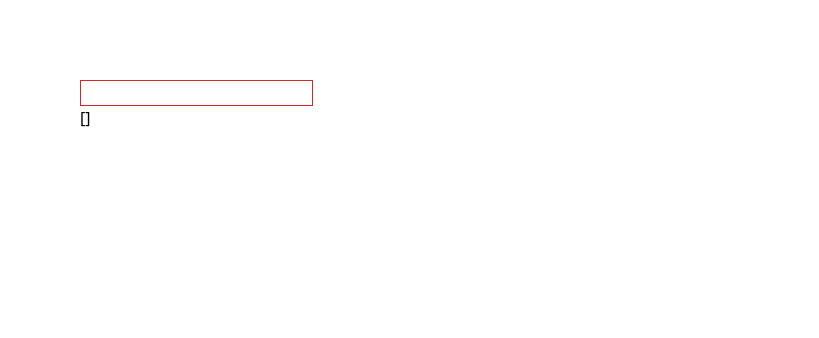
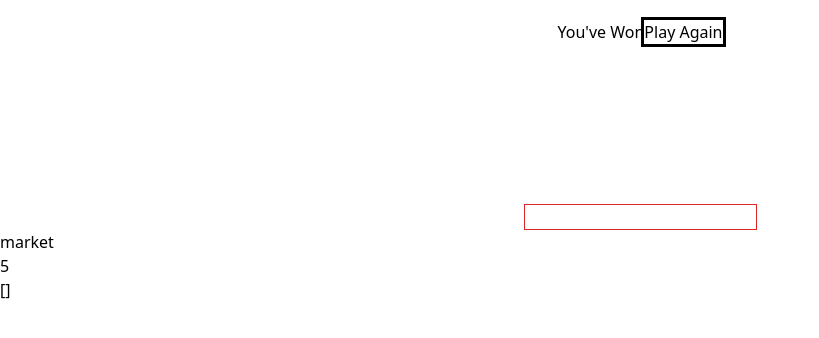
Before and after one commit to nakwei/handman-backend, a React (Vite) app in the folder test-vit/: page /hangman in a window 1280 px wide. Shown: the top 338 px of the page, without its empty margins (0-819 px from the left). Built offline with nearby package versions, Linux system fonts and the light colour scheme.

Commit message:
body and formatting

```diff
--- /dev/null
+++ b/test-vit/src/components/BodyArms.tsx
@@ -0,0 +1,13 @@
+export const BodyArms = () => {
+    return (
+        <div className="mt-9 flex flex-col justify-center items-center">
+          <div className="border h-[50px] w-[50px] border-black p-100 rounded-full"></div>
+          <div className="flex flex-row">
+          <div className="mt-8 rotate-45 border-t border-black w-[50px] h-[20px]"></div>
+          <div className="border-l border-black h-[100px]"></div>
+          <div className="mt-8 -rotate-45 border-t border-black w-[50px] h-[20px]"></div>
+          </div>
+          </div>
+    )
+
+}
--- /dev/null
+++ b/test-vit/src/components/BodyFull.tsx
@@ -0,0 +1,19 @@
+export const BodyFull = () => {
+    return (
+        <div className="mt-9 flex flex-col justify-center items-center">
+          <div className="border h-[50px] w-[50px] border-black p-100 rounded-full"></div>
+
+          <div className="flex flex-row">
+          <div className="mt-8 rotate-45 border-t border-black w-[50px] h-[20px]"></div>
+          <div className="border-l border-black h-[100px]"></div>
+          <div className="mt-8 -rotate-45 border-t border-black w-[50px] h-[20px]"></div>
+          </div>
+
+          <div className="flex flex-row h-6 justify-center items-center">
+          <div className="mt-2 ml-4 -rotate-45 border-t border-black w-[50px]"></div>
+          <div className="mt-2 -ml-4 mr-4 rotate-45 border-t border-black w-[50px]"></div>
+          </div>
+        </div>
+    )
+
+}
--- /dev/null
+++ b/test-vit/src/components/BodyHead.tsx
@@ -0,0 +1,8 @@
+export const BodyHead = () => {
+    return (
+        <div className="mt-9 flex flex-col justify-center items-center">
+          <div className="border h-[50px] w-[50px] border-black p-100 rounded-full"></div>
+        </div>
+    )
+
+}
--- /dev/null
+++ b/test-vit/src/components/BodyOneArm.tsx
@@ -0,0 +1,13 @@
+export const BodyOneArm = () => {
+    return (
+        <div className="mt-9 flex flex-col justify-center items-center">
+        <div className="border h-[50px] w-[50px] border-black p-100 rounded-full"></div>
+        <div className="flex flex-row">
+        <div className="mt-8 rotate-45 border-t border-transparent w-[50px] h-[20px]"></div>
+        <div className="border-l border-black h-[100px]"></div>
+        <div className="mt-8 -rotate-45 border-t border-black w-[50px] h-[20px]"></div>
+        </div>
+        </div>
+    )
+
+}
--- /dev/null
+++ b/test-vit/src/components/BodyOneLeg.tsx
@@ -0,0 +1,18 @@
+export const BodyOneLeg = () => {
+    return (
+        <div className="mt-9 flex flex-col justify-center items-center">
+        <div className="border h-[50px] w-[50px] border-black p-100 rounded-full"></div>
+        <div className="flex flex-row">
+        <div className="mt-8 rotate-45 border-t border-black w-[50px] h-[20px]"></div>
+        <div className="border-l border-black h-[100px]"></div>
+        <div className="mt-8 -rotate-45 border-t border-black w-[50px] h-[20px]"></div>
+        </div>
+
+        <div className="flex flex-row h-6 justify-center items-center">
+        <div className="mt-2 ml-4 -rotate-45 border-t border-transparent w-[50px]"></div>
+        <div className="mt-2 -ml-4 mr-4 rotate-45 border-t border-black w-[50px]"></div>
+        </div>
+      </div>
+    )
+
+}
--- /dev/null
+++ b/test-vit/src/components/BodyTorso.tsx
@@ -0,0 +1,11 @@
+export const BodyTorso = () => {
+    return (
+        <div className="mt-9 flex flex-col justify-center items-center">
+        <div className="border h-[50px] w-[50px] border-black p-100 rounded-full"></div>
+        <div className="flex flex-row">
+        <div className="border-l border-black h-[100px]"></div>
+        </div>
+        </div>
+    )
+
+}
--- a/test-vit/src/components/HangmanRoute.tsx
+++ b/test-vit/src/components/HangmanRoute.tsx
@@ -1,26 +1,98 @@
 import { useEffect, useState } from "react";
+import {BodyFull } from "./BodyFull.tsx";
+import {BodyOneLeg } from "./BodyOneLeg.tsx";
+import { BodyArms } from "./BodyArms.tsx";
+import { BodyOneArm } from "./BodyOneArm.tsx";
+import { BodyTorso } from "./BodyTorso.tsx";
+import { BodyHead } from "./BodyHead.tsx";
 
-export const words = ["car", "tree", "bush"];
-export const allowedWrongCount = 5;
+export const words = ["car", "tree", "bush", "hello", "apple", "stations",
+"taxi", "constellation", "telescope", "pants", "eyeball", "sandwich", "shoes",
+"market", "phone", "camera", "chair", "backyard", "cat", "sea"];
+
 export const HangmanRoute = () => {
   const [guessed, setGuessed] = useState<string[]>([]);
-  const [word] = useState(() => {
-    Math.round(Math.random() * 2);
+  const [word, setNextWord] = useState(() => {
+    return words[Math.round(Math.random() * words.length)];
   });
+  const [winLose, setWinLose] = useState(Boolean);
+  const [header, setHeader] = useState(<div></div>)
+  const [allowedWrongCount, setAllowedWrongCount] = useState(5);
+  const [bodyParts, setBodyParts] = useState(<div></div>)
+
+  // shouldn't render on first load
+  useEffect(()=>{
+    if (bodyParts) {
+      setHeader(()=>
+      <div className="flex">
+        <div>You've Won</div>
+        <button className="outline">Play Again</button>
+      </div>)
+  } else {
+      //you've lost play again.
+  }}, [winLose])
+
+  useEffect(() =>
+    {if (!word.includes(guessed[0]) && guessed.length!=0) {
+      switch(allowedWrongCount) {
+        case 5:
+          setBodyParts(()=> <BodyHead/>)
+          setAllowedWrongCount((last) => (last - 1));
+          break;
+        case 4:
+          setBodyParts(()=><BodyTorso/>)
+          setAllowedWrongCount((last) => (last - 1));
+          break;
+        case 3:
+          setBodyParts(()=> <BodyOneArm/>)
+          setAllowedWrongCount((last) => (last - 1));
+          break;
+        case 2:
+          setBodyParts(() => <BodyArms/>)
+          setAllowedWrongCount((last) => (last - 1));
+          break;
+        case 1:
+          setBodyParts(() => <BodyOneLeg/>)
+          setAllowedWrongCount((last) => (last - 1));
+          break;
+        case 0:
+          setBodyParts(() => <BodyFull/>)
+          setWinLose(()=>false)
+          break;
+        }
+
+      }
+      else if (guessed.length!=0){
+        // code out logic of filling in letters
+      }
+    }, [guessed]);
+
 
   return (
-    <div className="p-20">
+    <div>
+      <div className="flex justify-center items-stretch">
+      <div className="mt-5"> {header} </div>
+
+      </div>
+      <div className="mt-20">{bodyParts}</div>
+      <div className="flex justify-center items-center">
       <input
-        className="border border-red-600 outline-4 outline-red-600"
+        className="mt-20 border border-red-600 outline-4 outline-red-600"
         type="text"
         value={""}
         onChange={(e) =>
           setGuessed((last) => {
-            return [...last, e.target.value];
+            return [e.target.value, ...last];
+            // return [...last, e.target.value];
           })
         }
       />
+      </div>
+      <div> {word}</div>
+      <div> {allowedWrongCount}</div>
       <div>{JSON.stringify(guessed, null, 2)}</div>
     </div>
+
+
   );
 };
```
